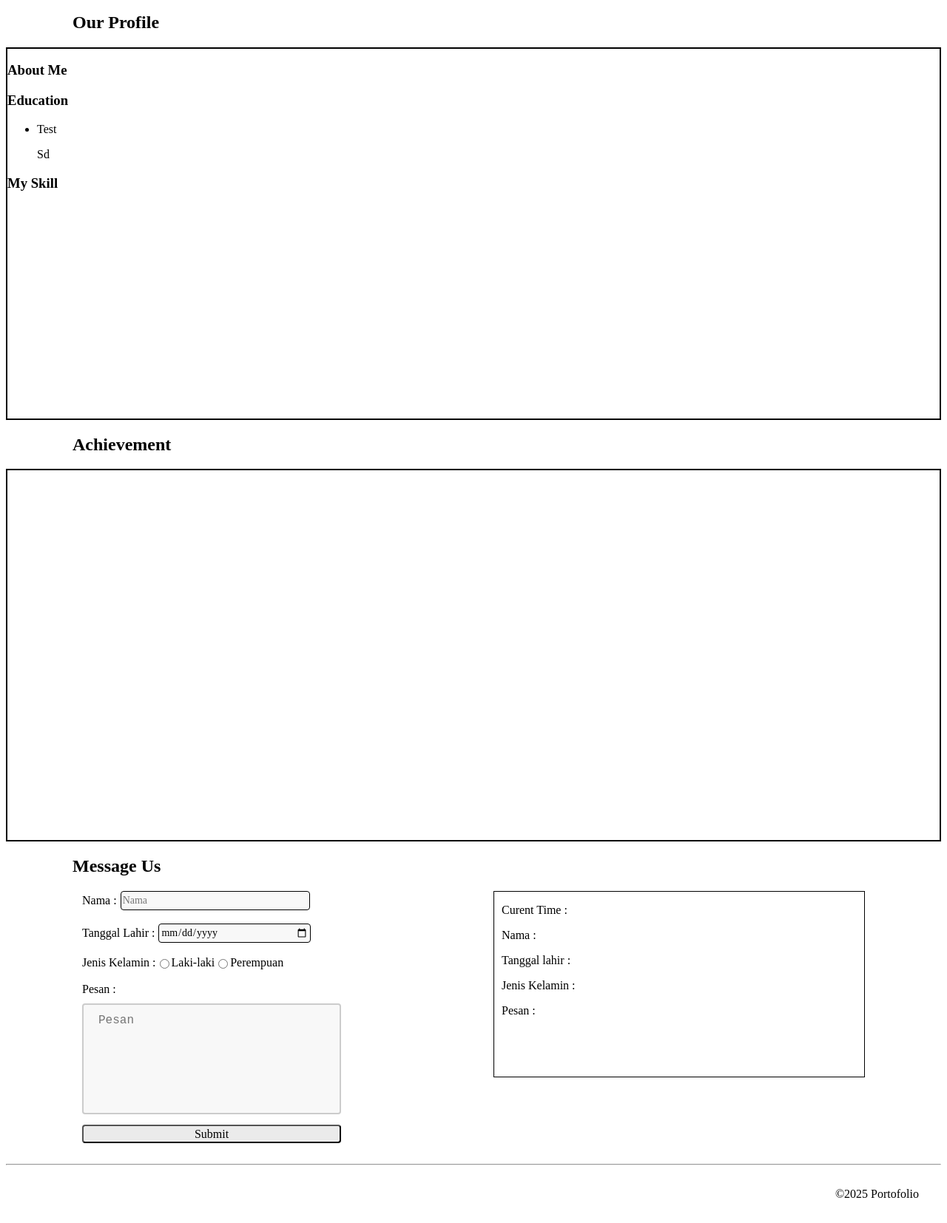
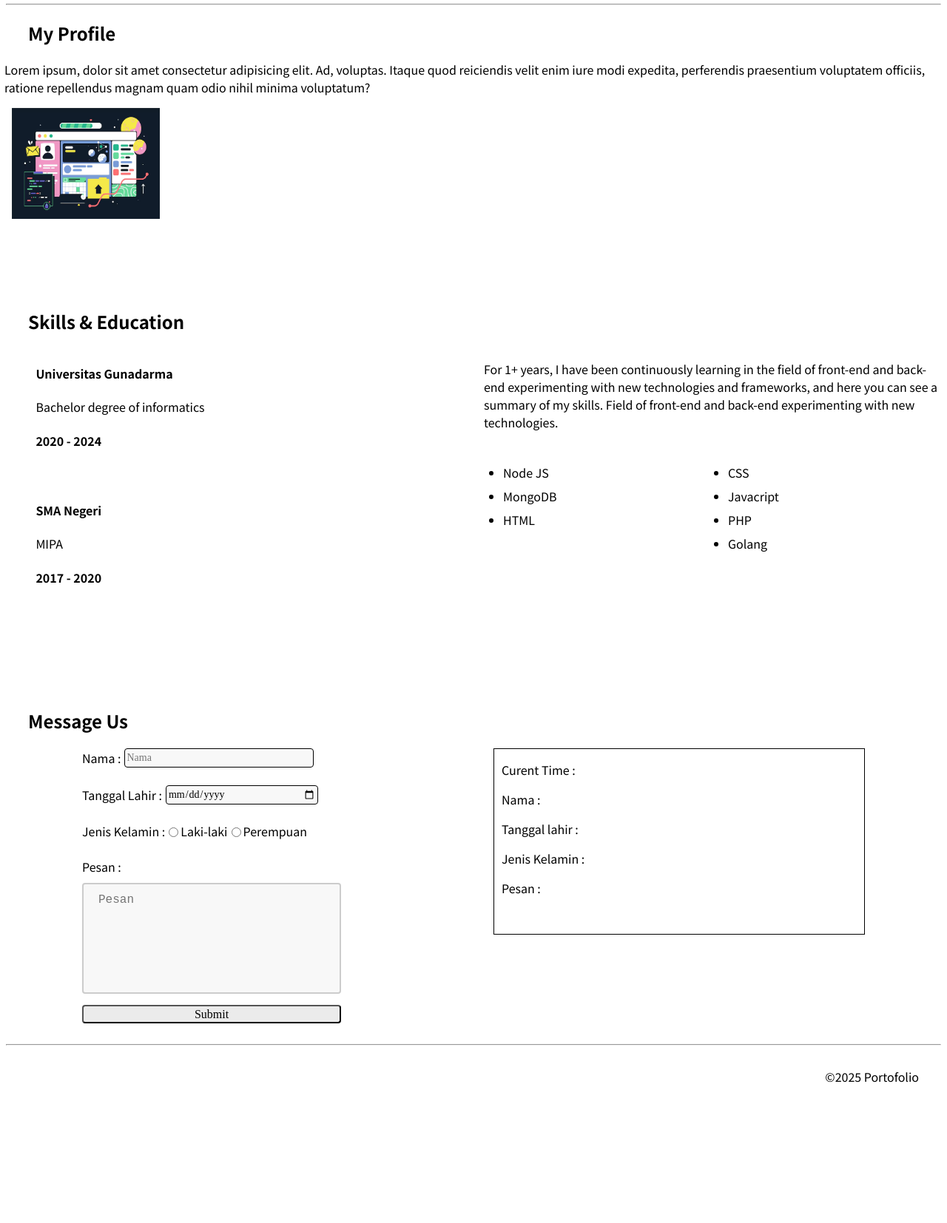
Before and after one commit to revou-fundamental-course/03-mar-25-YusufLena, a plain HTML site: page index.html in a window 1280 px wide. Shown: the part 704-2358 px from the top of the page at 74% size. After the commit the page ends 2202 px from the top, so only its background shows below. Drawn offline with Linux system fonts and the light colour scheme.

Commit message:
update ke-5

```diff
--- a/css/style.css
+++ b/css/style.css
@@ -1,10 +1,21 @@
 /* ini file css */
+@import url("https://fonts.googleapis.com/css2?family=Noto+Sans+JP:wght@100..900&display=swap");
+
+:root{
+    --sectionPadding: 6rem 0;
+}
+
+
+body{
+    font-family: "Noto Sans JP", sans-serif;
+    font-optical-sizing: auto;
+}
 
 .main-header{
     display: flex;
     justify-content: space-between;
     align-items: center;
-    border: 2px solid black;
+    /* border: 2px solid black; */
     padding: 8px;
 }
 
@@ -25,15 +36,105 @@ nav{
 }
 
 nav > a {
-    border: 1px solid;
+    /* border: 1px solid; */
     padding: 8px;
     text-decoration: none;
     color: black;
     border-radius: 2px;
+    margin-left: 8px ;
+}
+h1,
+h2,
+h3{
+    margin-left: 30px;
 }
 
-header > h1, p {
-    margin-left: 90px;
+p{
+    margin-left: -10px
+}
+
+.welcome{
+    margin-left: 30px;
+}
+
+.my-profile-content{
+    /* border: 2px solid black;
+    height: 500px; */
+    margin-left: 8px;
+}
+
+/* Skills and Education */
+#skills {
+    padding: var(--sectionPadding);
+    background: var(--secondaryBackgroundColor);
+}
+
+.skills-grid {
+    display: grid;
+    /* grid-template-columns: 40% 60%; */
+    grid-template-columns: repeat(auto-fit, minmax(350px, 1fr));
+    gap: 3rem;
+}
+.education {
+    display: flex;
+    gap: 1rem;
+}
+
+.education .line {
+    padding: 0 0.7rem;
+}
+
+.education .line div {
+    width: 2px;
+    height: 100%;
+    background: var(--borderColor);
+    position: relative;
+}
+
+.education-info p {
+    margin: 0.6rem 0 1.4rem;
+}
+
+.education-years {
+    margin-bottom: 3rem;
+}
+
+  /* The dot on the line */
+.education .line div:before {
+    content: "";
+    width: 15px;
+    height: 15px;
+    background: var(--borderColor);
+    border-radius: 50%;
+    position: absolute;
+    left: -6px;
+}
+
+  /* Right side of Skills */
+.skills-list {
+    display: grid;
+    grid-template-columns: 1fr 1fr;
+    margin-top: 1.5rem;
+}
+
+.skills-right ul {
+    line-height: 2rem;
+    padding: 0 1rem;
+}
+
+
+footer{
+    text-align: right;
+    margin: 30px;
+}
+
+/*  message us style */
+
+.contact-me-content{
+    /* border: 2px solid black;
+    height: 500px; */
+    display: flex;
+    justify-content: space-around;
 }
 
 textarea {
@@ -86,28 +187,6 @@ input[type="submit"]{
     margin-bottom: 20px;
 }
 
-/* .banner-img{
-    border: 2px solid black;
-    height: 500px;
-} */
-
-.our-profile-content{
-    border: 2px solid black;
-    height: 500px;
-}
-
-.achievement-content{
-    border: 2px solid black;
-    height: 500px;
-}
-
-.message-us-content{
-    /* border: 2px solid black;
-    height: 500px; */
-    display: flex;
-    justify-content: space-around;
-}
-
 .tampilan{
     border: 1px solid;
     width: 500px;
@@ -121,23 +200,16 @@ input[type="submit"]{
     align-items: center
 }
 
-footer{
-    text-align: right;
-    margin: 30px;
-}
+ /*  responsive page style */
+@media only screen and (max-width: 600px){
 
-@media only screen and (max-width: 600px){
     main{
         flex-direction: column;
     }
     form{
         margin-bottom: 20px;
     }
-    header > h1{
-        margin: 0px;
-        text-align: center;
-    }
-    .message-us-content{
+    .contact-me-content{
         flex-direction: column;
     }
     .main-header{
@@ -154,7 +226,26 @@ footer{
         margin-bottom: 14px;
         margin-left: 0px;
     }
+    .banner-img{
+        width: 500px;
+        height: 100px;
+        margin-top: 15px;
+        margin-bottom: 15px;
+        margin-right: 5px;
+    }
+
+    .skills-grid {
+        gap: 1rem;
+    }
+
+    p{
+        margin: 0px;
+    }
+
 }
+
+
+/* banner img style */
 
 .banner-img{
     height: 500px;
@@ -162,14 +253,18 @@ footer{
     margin: 5px; */
     background-position: center;
     background-size: cover;
+
 }
 
 .banner-1 {
-    background-image: url(../assets/photo1.jpg);
+    background-image: url(../assets/Pict1.avif);
 }
 .banner-2 {
-    background-image: url(../assets/download.jpg);
+    background-image: url(../assets/Gambar2.avif);
 }
 .banner-3 {
-    background-image: url(../assets/pict.jpg);
+    background-image: url(../assets/Gambar3.avif);
 }
+.banner-4{
+    background-image: url(../assets/Gambar4.avif);
+}
--- a/index.html
+++ b/index.html
@@ -20,9 +20,9 @@
         <!-- Navigation -->
         <nav class="menu">
             <a href="#home">Home</a>
-            <a href="#our-profile">Our Profile</a>
-            <a href="#achievement">Achievement</a>
-            <a href="#message-us">Message Us</a>
+            <a href="#my-profile">My Profile</a>
+            <a href="#skills">Education</a>
+            <a href="#contact-me">Contact Me</a>
         </nav>
     </header>
     <hr />
@@ -31,63 +31,96 @@
         <section id="home">
             <header>
                 <h1>Hai <span id="name">Sealti</span> Welcome to My Web</h1>
-                <p>Ini adalah project portofolio pertama </p>
+                <p class="welcome">Ini adalah project portofolio pertama </p>
             </header>
             <!-- Banner autoslide -->
             <div class="banner-img  banner-1"></div>
             <div class="banner-img  banner-2"></div>
             <div class="banner-img  banner-3"></div>
+            <div class="banner-img banner-4"></divcl>
             <!-- <button onclick="nextBanner()">Next</button> -->
         </section>
         <hr />
 
         <!-- Our Profile Content -->
-        <section id="our-profile">
+        <section id="my-profile">
             <header>
-                <h1>Our Profile</h1>
+                <h1>My Profile</h1>
             </header>
             <!-- Profile Content -->
-            <div class="our-profile-content">
-                <div>
-                    <h3>About Me</h3>
+            <div class="my-profile-content">
+                <p>Lorem ipsum, dolor sit amet consectetur adipisicing elit. Ad, voluptas. Itaque quod reiciendis velit enim iure modi expedita,
+                    perferendis praesentium voluptatem officiis, ratione repellendus magnam quam odio nihil minima voluptatum?</p>
+                <img src="./assets/Gambar3.avif" alt="Gambar3" width="200px" height="150px">
+            </div>
+        </section>
+
+        <!-- Education & skils content -->
+        <section id="skills">
+            <div class="skills main-container">
+                <h1 class="section-title">Skills & Education</h1>
+
+                <div class="skills-grid">
+                    <div class="skills-left">
+                        <div class="education">
+                            <div class="line">
+                                <div></div>
+                    </div>
+                    <div class="education-info">
+                        <h4 class="education-title">Universitas Gunadarma</h4>
+                        <p>Bachelor degree of informatics</p>
+                        <h4 class="education-years">2020 - 2024</h4>
+                    </div>
                 </div>
-                <div>
-                    <div>
-                        <h3>Education</h3>
-                        <ul>
-                            <li>Test</li>
-                            <dl>Sd</dl>
-                        </ul>
+                <div class="education">
+                    <div class="line">
+                        <div></div>
                     </div>
-                    <div>
-                        <h3>My Skill</h3>
+                    <div class="education-info">
+                        <h4 class="education-title">SMA Negeri</h4>
+                        <p>MIPA</p>
+                        <h4 class="education-years">2017 - 2020</h4>
                     </div>
+                </div>
+            </div>
+            <div class="skills-right">
+                <p>
+                    For 1+ years, I have been continuously learning in the field of
+                    front-end and back-end experimenting with new technologies and frameworks,
+                    and here you can see a summary of my skills. Field of front-end
+                    and back-end experimenting with new technologies.
+                </p>
+
+                <div class="skills-list">
+                    <ul>
+                        <li>Node JS</li>
+                        <li>MongoDB</li>
+                        <li>HTML</li>
+                    </ul>
+
+                    <ul>
+                        <li>CSS</li>
+                        <li>Javacript</li>
+                        <li>PHP</li>
+                        <li>Golang</li>
+                    </ul>
                 </div>
             </div>
         </section>
 
-        <!-- Achievment Content -->
-        <section id="achievement">
-            <header>
-                <h1>Achievement</h1>
-            </header>
-            <!-- Achievment Content -->
-            <div class="achievement-content"></div>
-        </section>
-
-        <!-- Message Content -->
-        <section id="message-us">
+        <!-- Contact Me Content -->
+        <section id="contact-me">
             <header>
                 <h1>Message Us</h1>
             </header>
 
-            <!-- Message Us Content -->
-            <div class="message-us-content">
+            <!-- Contact Me Content -->
+            <div class="contact-me-content">
                 <form name="msg-form" onsubmit="return validateForm()">
-                    <label for="name" class="form-input">Nama : <input type="text" class="input-name" placeholder="Nama"></label>
+                    <label for="name" class="form-input">Nama : <input type="text" name="input-name" class="input-name" placeholder="Nama"></label>
                     <br />
 
-                    <label for="birth-date" class="form-input">Tanggal Lahir : <input type="date" class="birth-date"></label>
+                    <label for="birth-date" class="form-input">Tanggal Lahir : <input type="date" name="birth-date" class="birth-date"></label>
                     <br />
 
                     <label for="gender" class="form-input">Jenis Kelamin :
@@ -98,7 +131,7 @@
                     </label>
                     <br />
 
-                    <label for="msg">Pesan : <textarea name="msg-input" id="input-msg" placeholder="Pesan"></textarea></label>
+                    <label for="msg">Pesan : <textarea name="msg-input" id="msg-input" placeholder="Pesan"></textarea></label>
                     <br />
 
                     <input type="submit" value="Submit" />
```
Also changed, not shown: js/script.js (+28 -16 lines), assets/Gambar2.avif (added), assets/Gambar3.avif (added), assets/Gambar4.avif (added), assets/Pict1.avif (added), assets/download.jpg (deleted), assets/photo1.jpg (deleted), assets/pict.jpg (deleted), assets/🎃Mei👻🕸 on Twitter.jpg (deleted).
